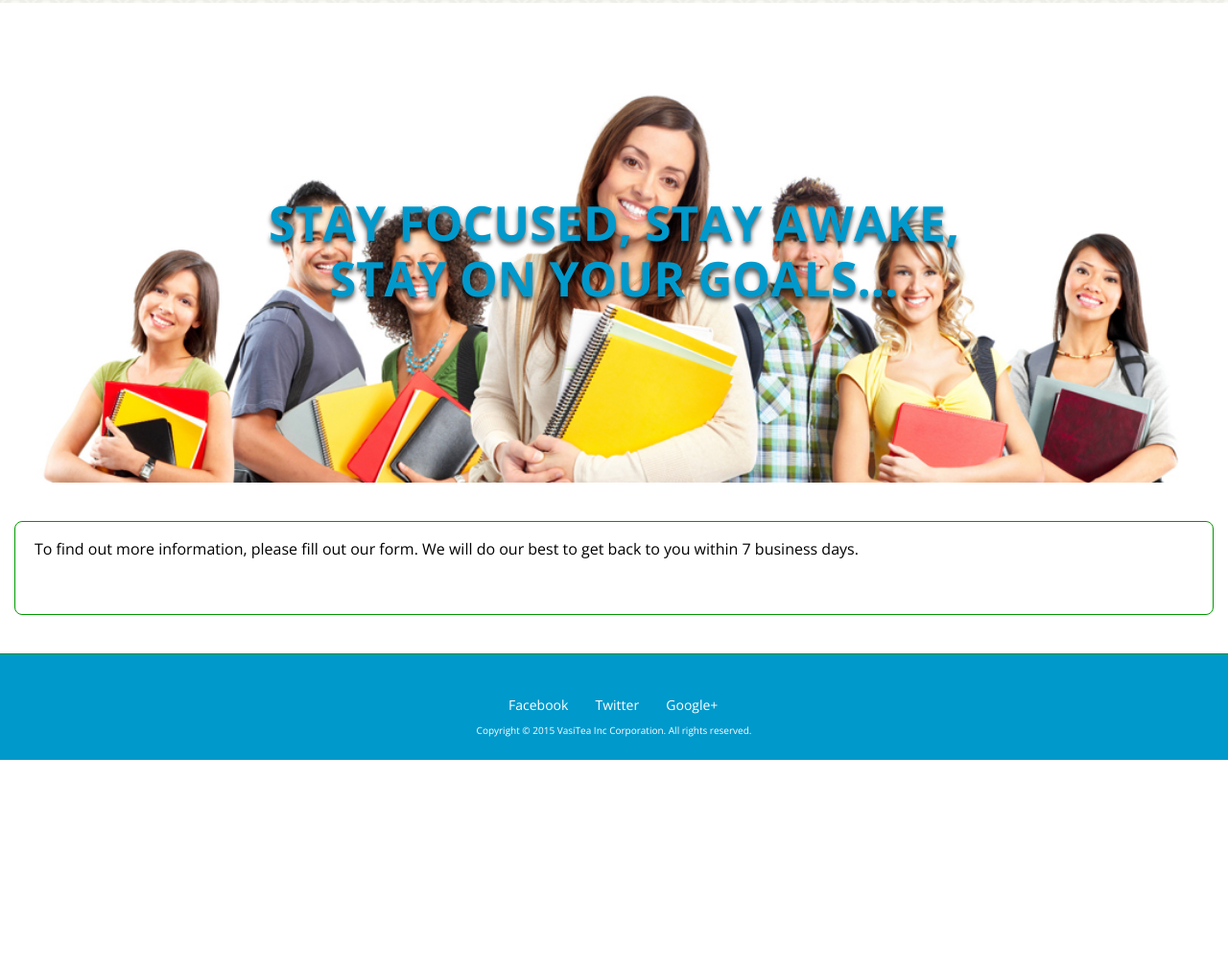
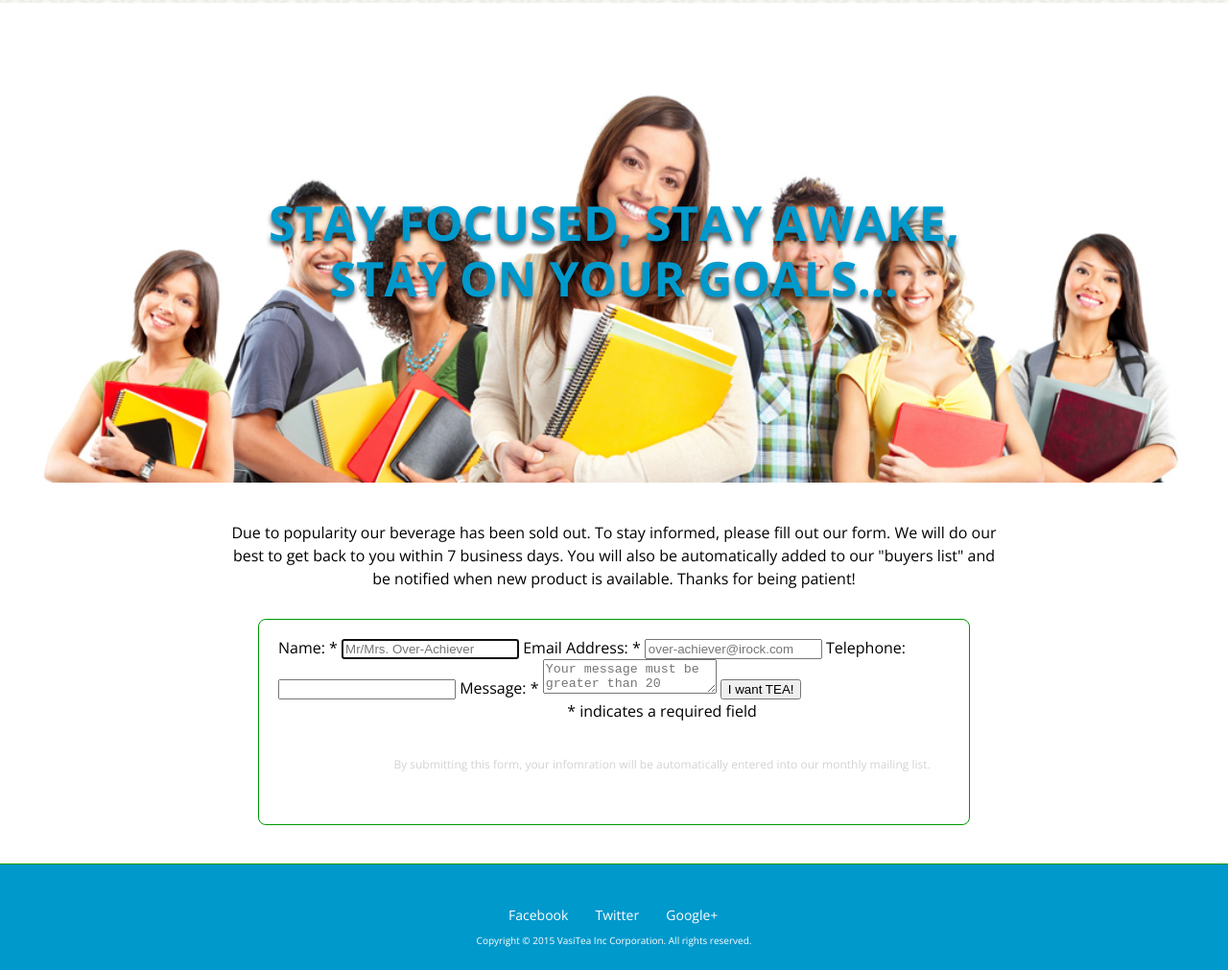
Before and after one commit to AgFish/varsiTea, a plain HTML site: page index.html in a window 1280 px wide. Shown: the part 1619-2630 px from the top of the page at 96% size. Before the commit the page ends 2411 px from the top, so only its background shows below. Drawn offline with nearby package versions, Linux system fonts and the light colour scheme.

Commit message:
Added in structure for form and brief sass set uup for styling of elements... exhausted continuing in the morning :)

```diff
--- a/index.html
+++ b/index.html
@@ -67,9 +67,27 @@
 		</section>
 
 		<a name="contact-us"></a>
-		<section class="module content">
+		<section class="module content contact-us">
+			<p>Due to popularity our beverage has been sold out.  To stay informed, please fill out our form.  We will do our best to get back to you within 7 business days.  You will also be automatically added to our "buyers list" and be notified when new product is available.  Thanks for being patient!</p>
 		  <div class="form-container">
-			<p>To find out more information, please fill out our form.  We will do our best to get back to you within 7 business days.</p>
+			<form method="post" action="#">
+		        <label for="name">Name: <span class="required">*</span></label>
+		        <input type="text" id="name" name="name" value="" placeholder="Mr/Mrs. Over-Achiever" required="required" autofocus="autofocus" />
+
+		        <label for="email">Email Address: <span class="required">*</span></label>
+		        <input type="email" id="email" name="email" value="" placeholder="over-achiever@irock.com" required="required" />
+
+		        <label for="telephone">Telephone: </label>
+		        <input type="tel" id="telephone" name="telephone" value="" />
+
+		        <label for="message">Message: <span class="required">*</span></label>
+		        <textarea id="message" name="message" placeholder="Your message must be greater than 20 charcters" required="required" data-minlength="20"></textarea>
+
+		        <span id="loading"></span>
+		        <input type="submit" value="I want TEA!" id="submit-button" />
+		        <p id="req-field-desc"><span class="required">*</span> indicates a required field</p>
+		    </form>
+		    <p><small>By submitting this form, your infomration will be automatically entered into our monthly mailing list.</small></p>
 		  </div>
 		</section>
 
--- a/sass/screen.scss
+++ b/sass/screen.scss
@@ -120,12 +120,42 @@ section {
 					line-height: 22px;
 				}
 			}
-			.form-container {
-				width: 700;
-				margin: 0 auto;
-				padding: 20px;
-				border: 1px solid #009900;
-				@include radius(8px);
+			&.contact-us {
+				p {
+					width: 800px;
+					margin: 0 auto 30px auto;
+
+					text-align:  center;
+					line-height: 24px;
+					small {
+						width: 100%;
+						font-size: 12px;
+						color: #d3d3d3;
+					}
+				}
+				.form-container {
+					width: 700px;
+					margin: 0 auto;
+					padding: 20px;
+					border: 1px solid #009900;
+					@include radius(8px);
+					form {
+						label {
+							span.required {
+
+							}
+						}
+						input {
+
+						}
+						textarea {
+
+						}
+						input#submit-button {
+
+						}
+					}
+				}
 			}
 		}
 		&.parallax {
```
Also changed, not shown: stylesheets/screen.css.
